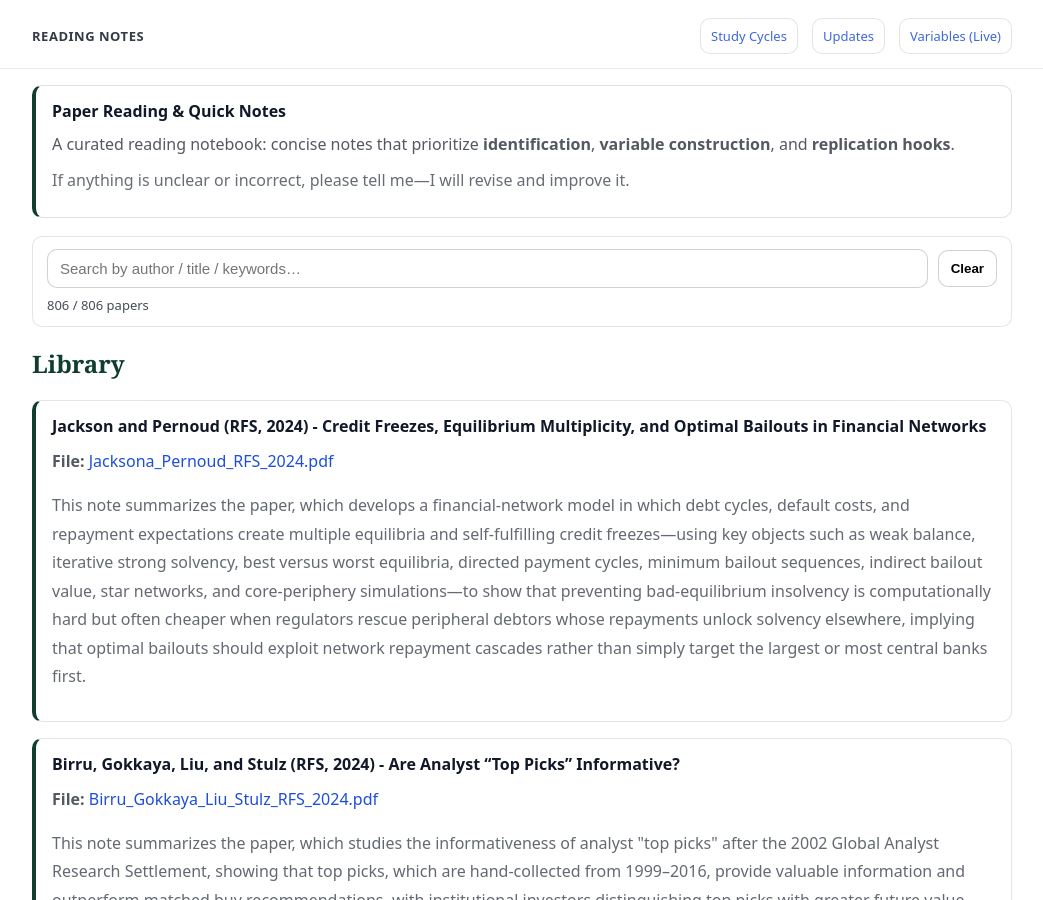
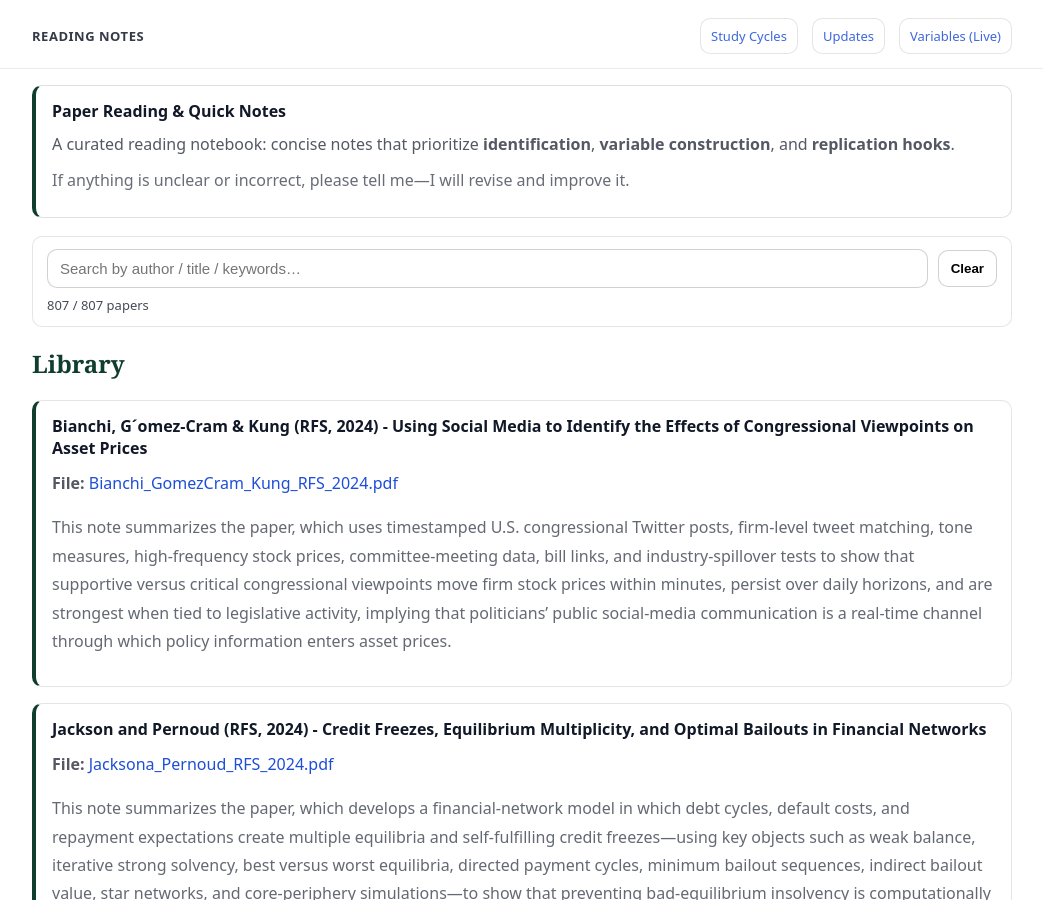
Before and after one commit to yaxinzn/study-archive, a Jekyll site: the page built from reading/index.md, in a window 1280 px wide and 900 px high. Shown: the whole window, without its empty margins (118-1161 px from the left). Built offline with Jekyll 4.4.1, drawn with Linux system fonts in a browser that asks for light colours.

Commit message:
Reading: add/update Bianchi_GomezCram_Kung_RFS_2024.pdf

```diff
--- a/_data/reading.yml
+++ b/_data/reading.yml
@@ -1,3 +1,7 @@
+- title: "Bianchi, G´omez-Cram & Kung (RFS, 2024) - Using Social Media to Identify the Effects of Congressional Viewpoints on Asset Prices"
+  file: "Bianchi_GomezCram_Kung_RFS_2024.pdf"
+  desc: "This note summarizes the paper, which uses timestamped U.S. congressional Twitter posts, firm-level tweet matching, tone measures, high-frequency stock prices, committee-meeting data, bill links, and industry-spillover tests to show that supportive versus critical congressional viewpoints move firm stock prices within minutes, persist over daily horizons, and are strongest when tied to legislative activity, implying that politicians’ public social-media communication is a real-time channel through which policy information enters asset prices."
+
 - title: "Jackson and Pernoud (RFS, 2024) - Credit Freezes, Equilibrium Multiplicity, and Optimal Bailouts in Financial Networks"
   file: "Jacksona_Pernoud_RFS_2024.pdf"
   desc: "This note summarizes the paper, which develops a financial-network model in which debt cycles, default costs, and repayment expectations create multiple equilibria and self-fulfilling credit freezes—using key objects such as weak balance, iterative strong solvency, best versus worst equilibria, directed payment cycles, minimum bailout sequences, indirect bailout value, star networks, and core-periphery simulations—to show that preventing bad-equilibrium insolvency is computationally hard but often cheaper when regulators rescue peripheral debtors whose repayments unlock solvency elsewhere, implying that optimal bailouts should exploit network repayment cascades rather than simply target the largest or most central banks first."
```
Also changed, not shown: 1 other file.
